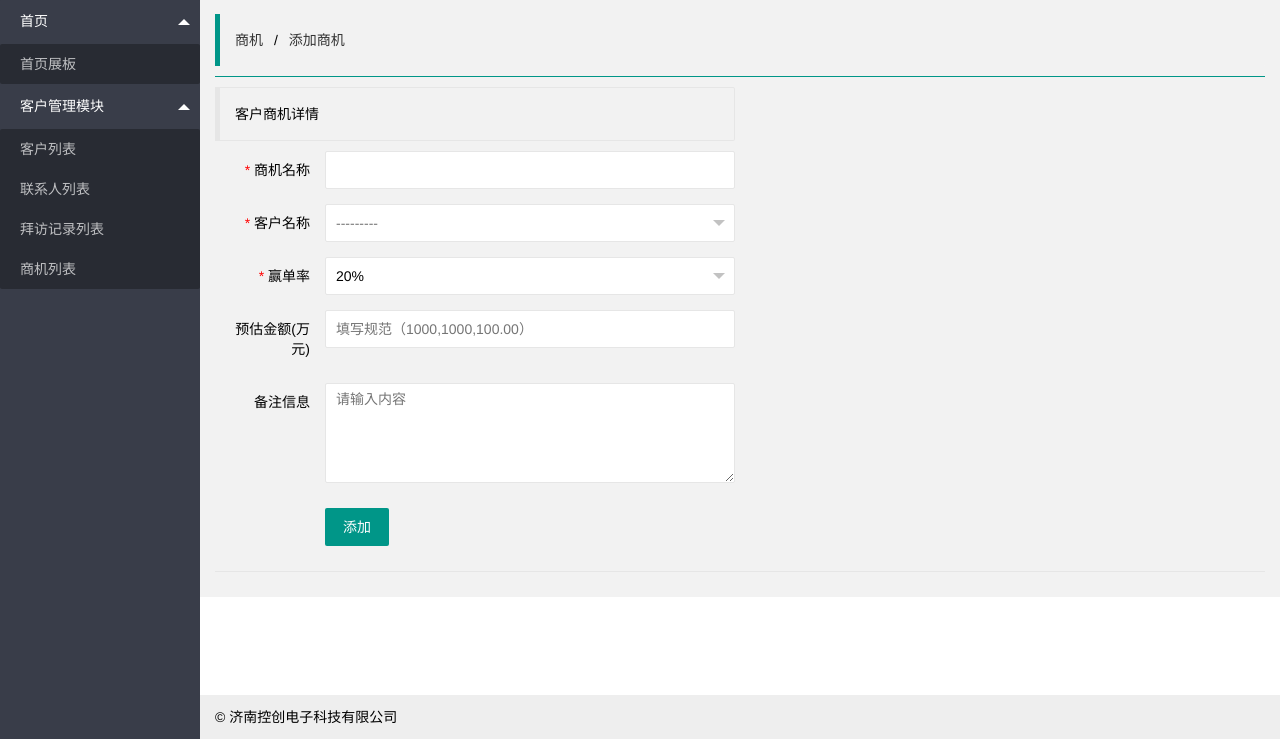
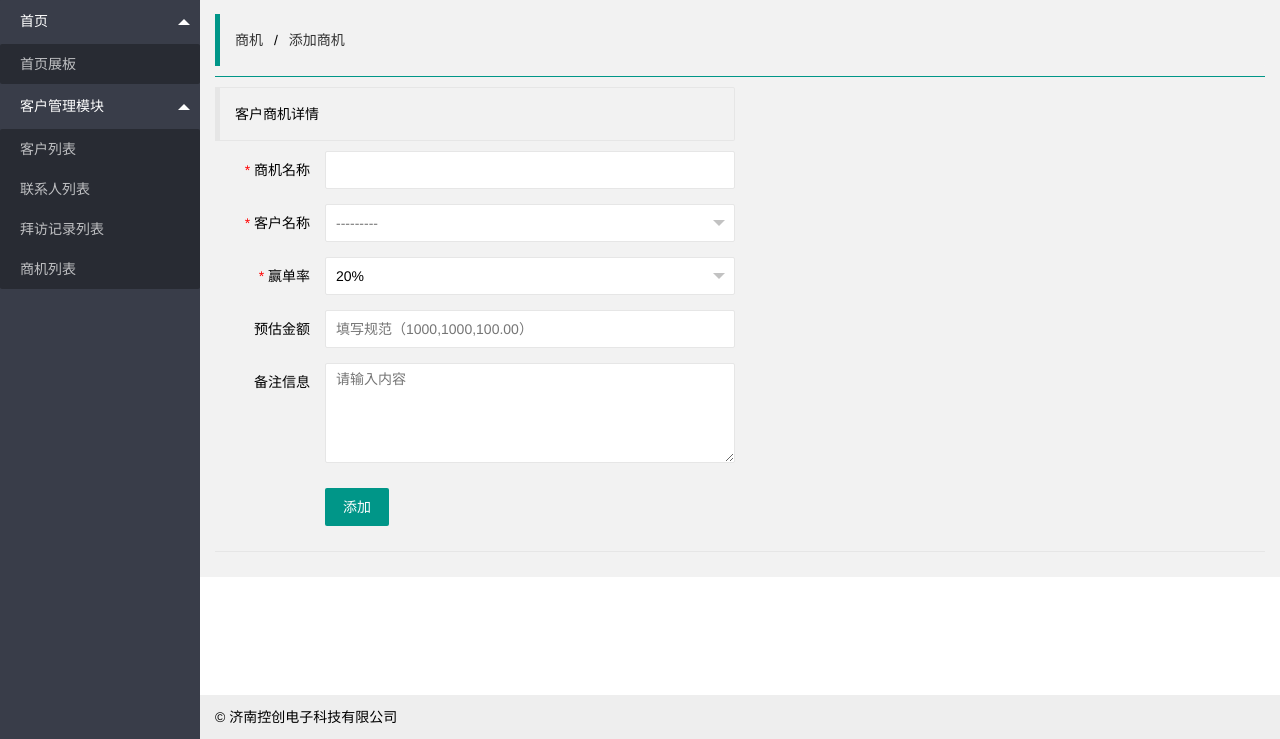
Before and after one commit to xxcfun/django-crm, a Django app: page /business/add/ in a window 1280 px wide. Shown: the part 61-800 px from the top of the page. Run offline with Django 3.2, Linux system fonts and the light colour scheme; data that the repository does not hold is empty.

Commit message:
'界面优化'

```diff
--- a/business/templates/business_add.html
+++ b/business/templates/business_add.html
@@ -43,7 +43,7 @@
           </div>
         </div>
         <div class="layui-form-item">
-          <label class="layui-form-label">预估金额(万元)</label>
+          <label class="layui-form-label">预估金额</label>
           <div class="layui-input-block">
             <input type="text" name="money" autocomplete="off" class="layui-input"
                    placeholder="填写规范（1000,1000,100.00）"
```
